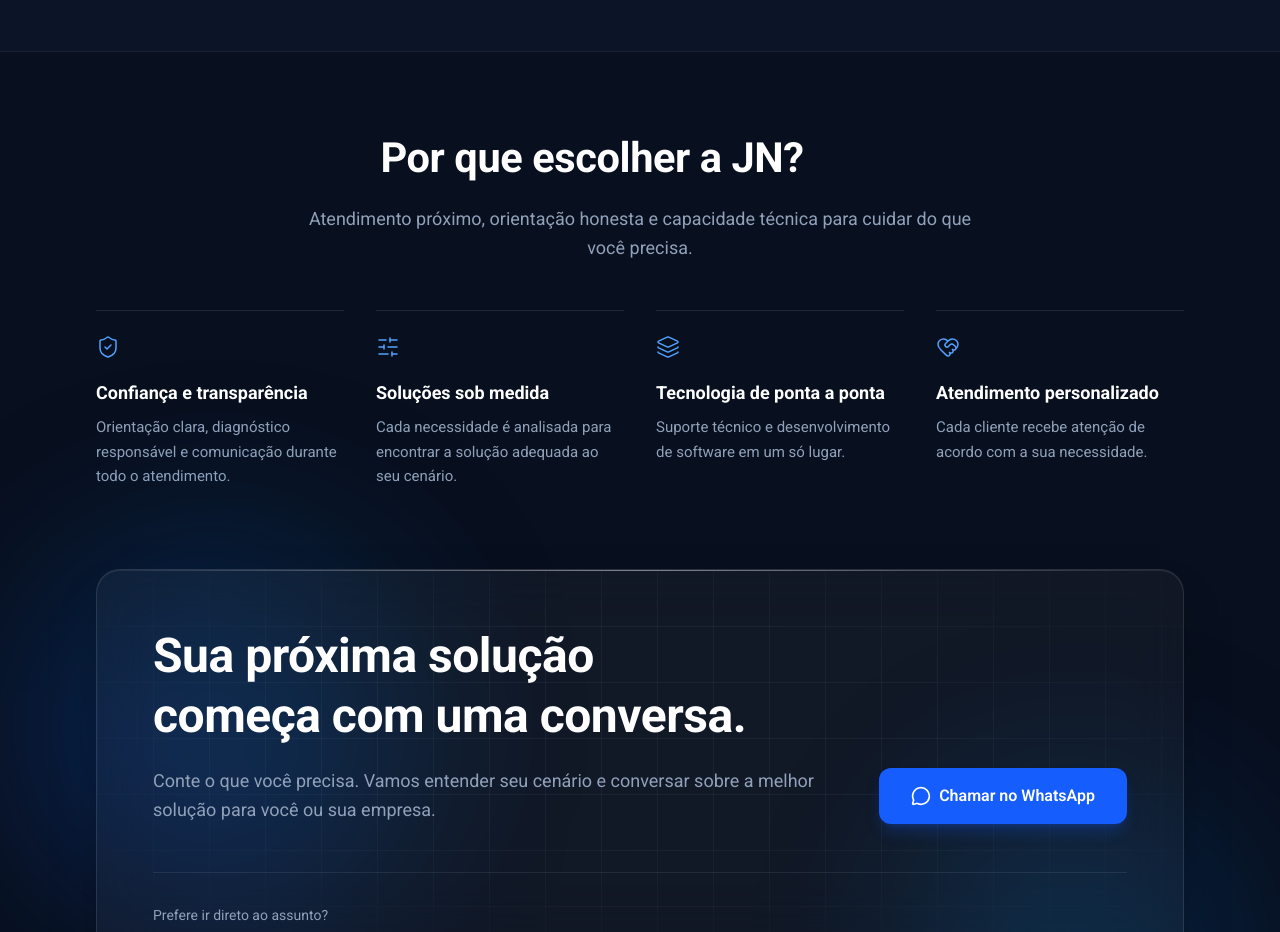
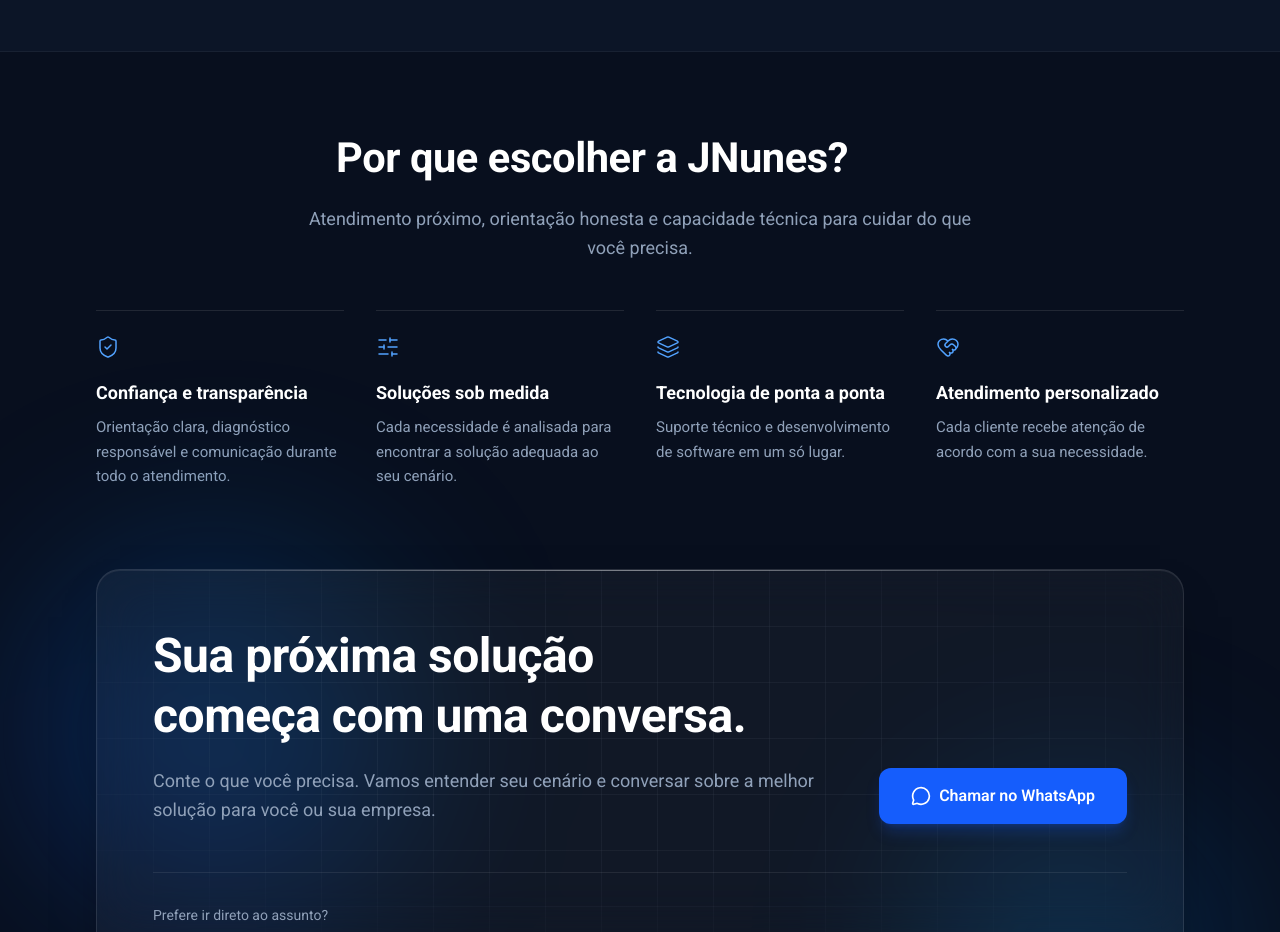
Before and after one commit to JeremiasONunes/jn-solution-technology, a React (Vite) app: page / in a window 1280 px wide. Shown: the part 3800-4732 px from the top of the page. Built offline with nearby package versions, Linux system fonts and the light colour scheme.

Commit message:
corrije de jn para JNunes

```diff
--- a/src/sections/Benefits.jsx
+++ b/src/sections/Benefits.jsx
@@ -11,7 +11,7 @@ export default function Benefits() {
         <SectionTitle
           id="diferenciais-title"
           align="center"
-          title="Por que escolher a JN?"
+          title="Por que escolher a JNunes?"
           description="Atendimento próximo, orientação honesta e capacidade técnica para cuidar do que você precisa."
         />
 
```
